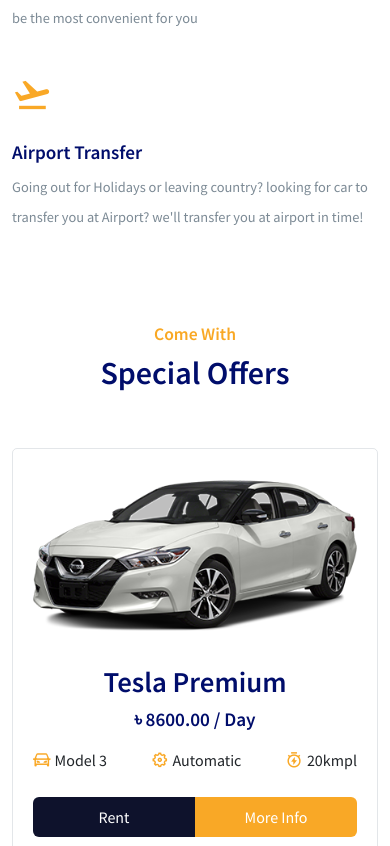
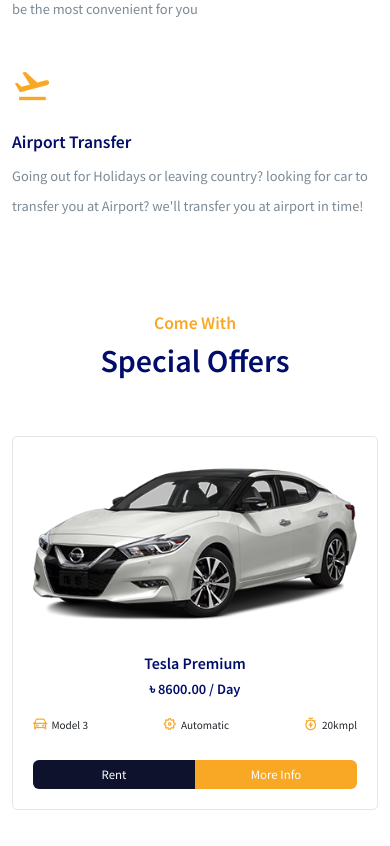
Before and after one commit to salman-saleihin/rent-car-bangladesh-react-project, a React (Create React App) app: page /home in a window 390 px wide. Shown: the part 2540-3386 px from the top of the page. Built offline with nearby package versions, Linux system fonts and the light colour scheme.

Commit message:
car item section responsive done

```diff
--- a/src/styles/car-item.css
+++ b/src/styles/car-item.css
@@ -50,3 +50,52 @@
     font-size: 1.2rem;
     font-weight: 600;
 }
+
+@media only screen and (max-width: 992px) {
+
+    .car__item h4{
+        font-size: 1.1rem;
+        margin-bottom: 0;
+    }
+
+    .car__item h6{
+        font-size: 1rem;
+        margin-top: 10px;
+    }
+
+    .car__item-info{
+        flex-wrap: wrap;
+    }
+
+    .car__item-info span{
+        font-size: 0.8rem;
+        justify-content: space-between;
+
+    }
+
+    .car__item-btn{
+        padding: 5px 10px;
+        font-size: 0.9rem;
+    }
+
+}
+
+@media only screen and (max-width: 768px){
+    .car__item h4 {
+        font-size: 1rem;
+    }
+    .car__item h6 {
+        font-size: 0.9rem;
+    }
+
+    .car__item-info span {
+        font-size: 0.7rem;
+    }
+    .car__item-info span i {
+        font-size: 0.9rem;
+    }
+
+    .car__item-btn {
+        font-size: 0.8rem;
+    }
+}
--- a/src/styles/services-list.css
+++ b/src/styles/services-list.css
@@ -16,3 +16,11 @@
     color: #f9a826;
     cursor: pointer;
 }
+
+@media only screen and (max-width: 768px) {
+
+    .service__item h6{
+        font-size: 1.1rem;
+    }
+
+}
```
